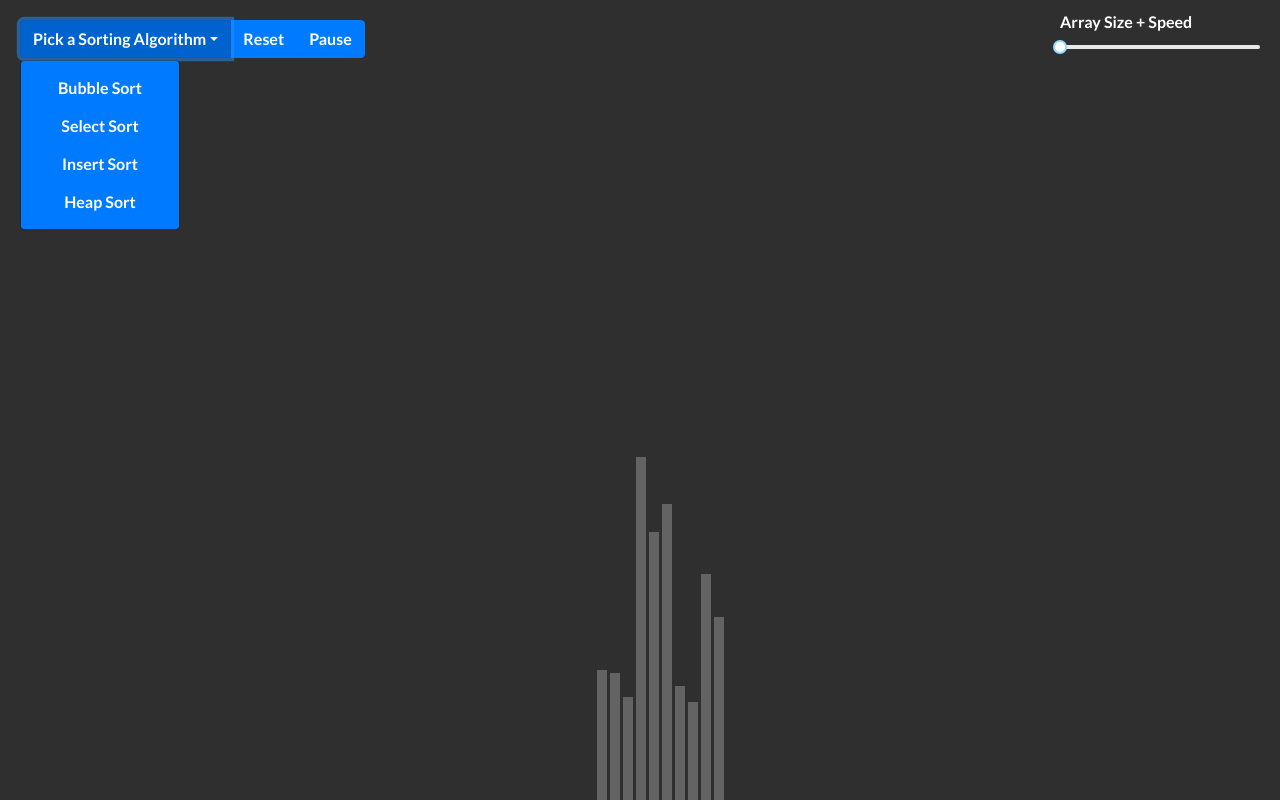
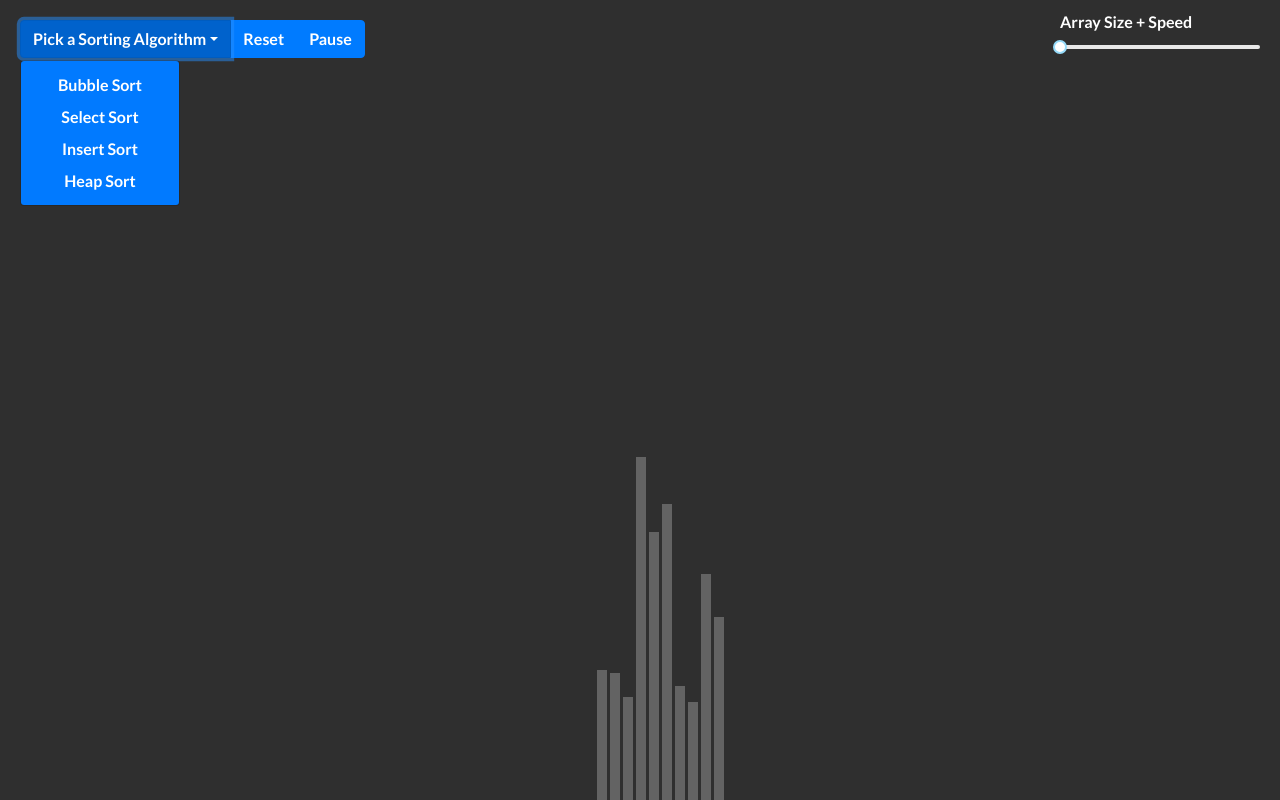
Before and after one commit to ho-tonym/sorting-visualizer, a React (Create React App) app: page / in a window 1280 px wide. Both pictures are taken after a click on the button "Pick a Sorting Algorithm". Built offline with nearby package versions, Linux system fonts and the light colour scheme.

Commit message:
change buttons to dropdown items

```diff
--- a/src/components/SortVisualizer/SortVisualizer.jsx
+++ b/src/components/SortVisualizer/SortVisualizer.jsx
@@ -71,29 +71,10 @@ function SortVisualizer() {
       <ButtonToolbar className="justify-content-between">
         <ButtonGroup>
           <DropdownButton as={ButtonGroup} title="Pick a Sorting Algorithm" id="bg-nested-dropdown">
-            <Button variant="primary"
-              onClick={() => { bubbleSort(array, setState) }}
-            >
-              Bubble Sort
-            </Button>
-
-            <Button variant="primary"
-              onClick={() => { selectionSort(array, setState) }}
-            >
-              Select Sort
-            </Button>
-
-            <Button variant="primary"
-              onClick={() => { insertionSort(array, setState) }}
-            >
-              Insert Sort
-            </Button>
-
-            <Button variant="primary"
-              onClick={() => { heapSort(array, setState) }}
-            >
-              Heap Sort
-            </Button>
+            <Dropdown.Item onClick={() => { bubbleSort(array, setState) }}>Bubble Sort</Dropdown.Item>
+            <Dropdown.Item onClick={() => { selectionSort(array, setState) }}>Select Sort</Dropdown.Item>
+            <Dropdown.Item onClick={() => { insertionSort(array, setState) }}>Insert Sort</Dropdown.Item>
+            <Dropdown.Item onClick={() => { heapSort(array, setState) }}>Heap Sort</Dropdown.Item>
           </DropdownButton>
           <Button variant="primary"
             onClick={() => handleResetArray(setState, sliderValues)}
--- a/src/components/SortVisualizer/sort.min.css
+++ b/src/components/SortVisualizer/sort.min.css
@@ -1 +1 @@
-.sort-visualizer{position:absolute;display:flex;justify-content:center;align-items:flex-end;bottom:0px;width:100%;z-index:-100}.sort-visualizer div{width:10px;margin:0 1.5px}.dropdown-menu{background-color:#017aff}.dropdown-menu button{display:block;margin:auto;width:100%;border-radius:0}.slider{margin-top:20px;color:#fff;width:200px}.slider p{position:absolute;top:-10px}.rc-slider-handle{width:20px;height:20px}
+.sort-visualizer{position:absolute;display:flex;justify-content:center;align-items:flex-end;bottom:0px;width:100%;z-index:-100}.sort-visualizer div{width:10px;margin:0 1.5px}.dropdown-menu{background-color:#017aff;color:#fff}.dropdown-item{color:#fff;text-align:center}.slider{margin-top:20px;color:#fff;width:200px}.slider p{position:absolute;top:-10px}.rc-slider-handle{width:20px;height:20px}
--- a/src/components/SortVisualizer/sort.sass
+++ b/src/components/SortVisualizer/sort.sass
@@ -12,14 +12,12 @@
 
 .dropdown-menu
   background-color: #017aff
-  button
-    display: block
-    margin: auto
-    width: 100%
-    border-radius: 0
+  color: #fff
 
-// .btn-toolbar
-//   display: flex
+.dropdown-item
+  color: #fff
+  text-align: center
+
 .slider
   margin-top: 20px
   color: #fff
```
